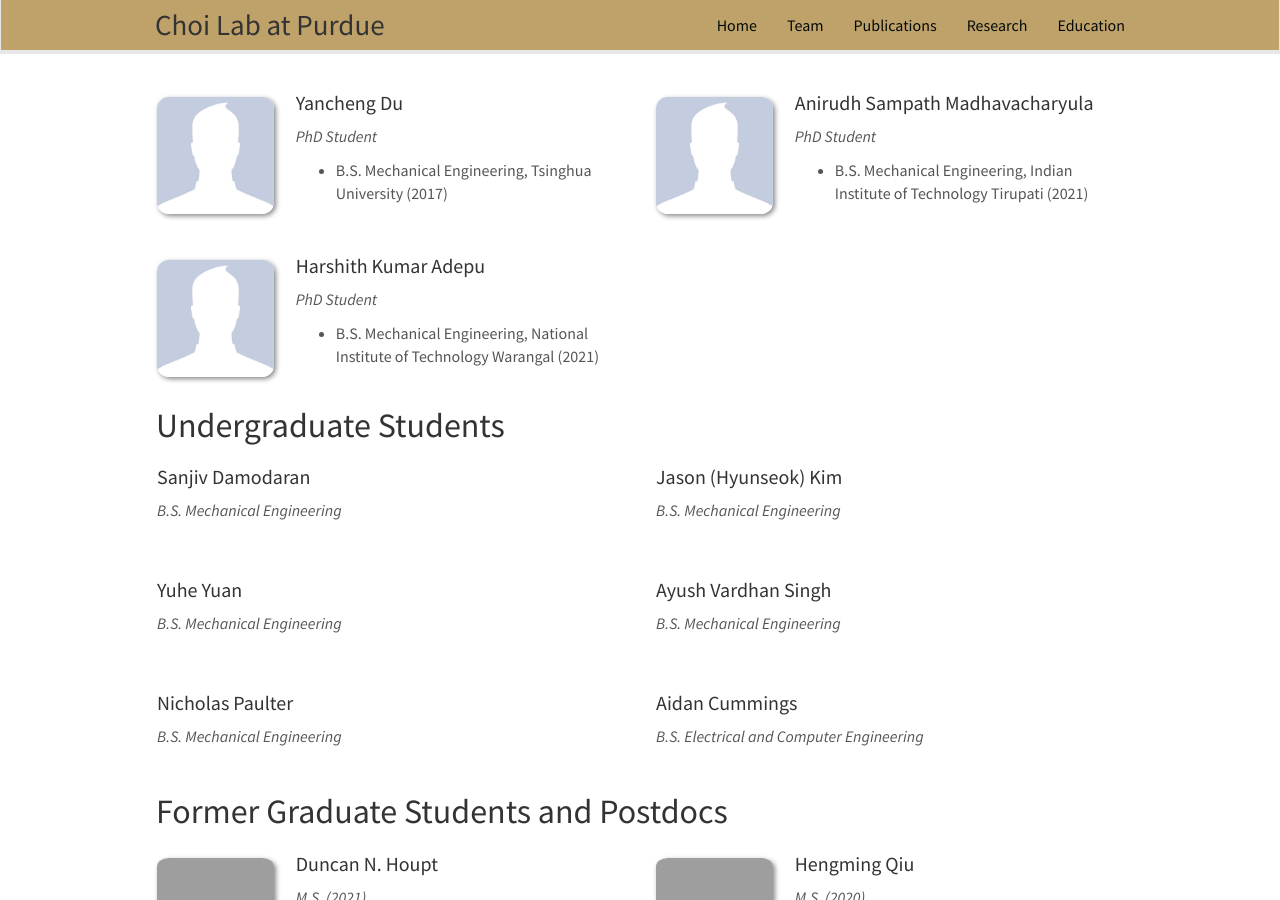
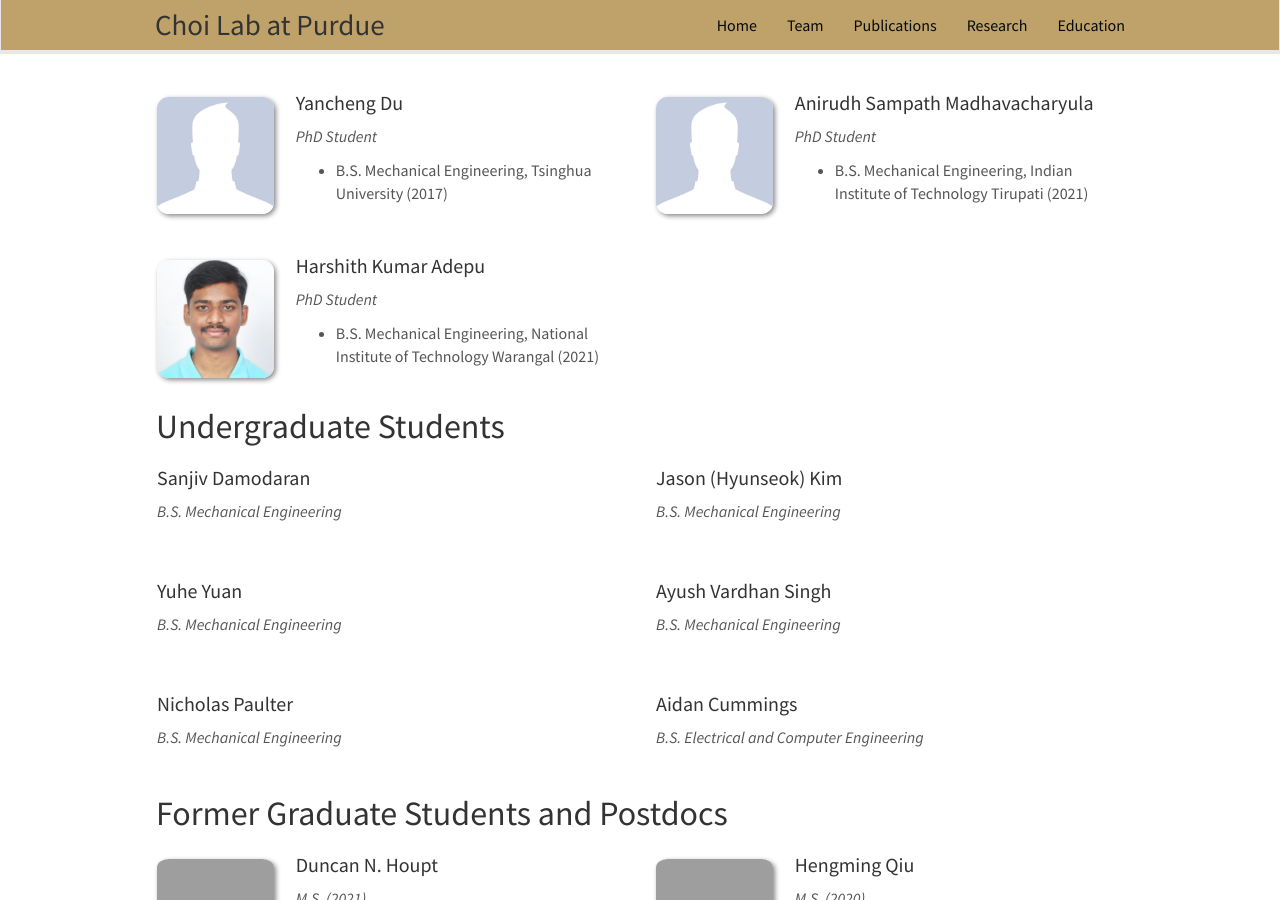
Before and after one commit to choidnalab/choidnalab.github.io, a Jekyll site: the page built from _pages/team.md, in a window 1280 px wide and 900 px high, scrolled down 539 px. Built offline with Jekyll 4.4.1, drawn with Linux system fonts in a browser that asks for light colours; nearby versions of some CDN libraries.

Commit message:
Update PhD_students.yml

```diff
--- a/_data/PhD_students.yml
+++ b/_data/PhD_students.yml
@@ -29,7 +29,7 @@
   education1: B.S. Mechanical Engineering, Indian Institute of Technology Tirupati (2021)
 
 - name: Harshith Kumar Adepu
-  photo: nopic.jpg
+  photo: harshith.jpg
   info: PhD Student
   email:
   number_educ: 1
```
